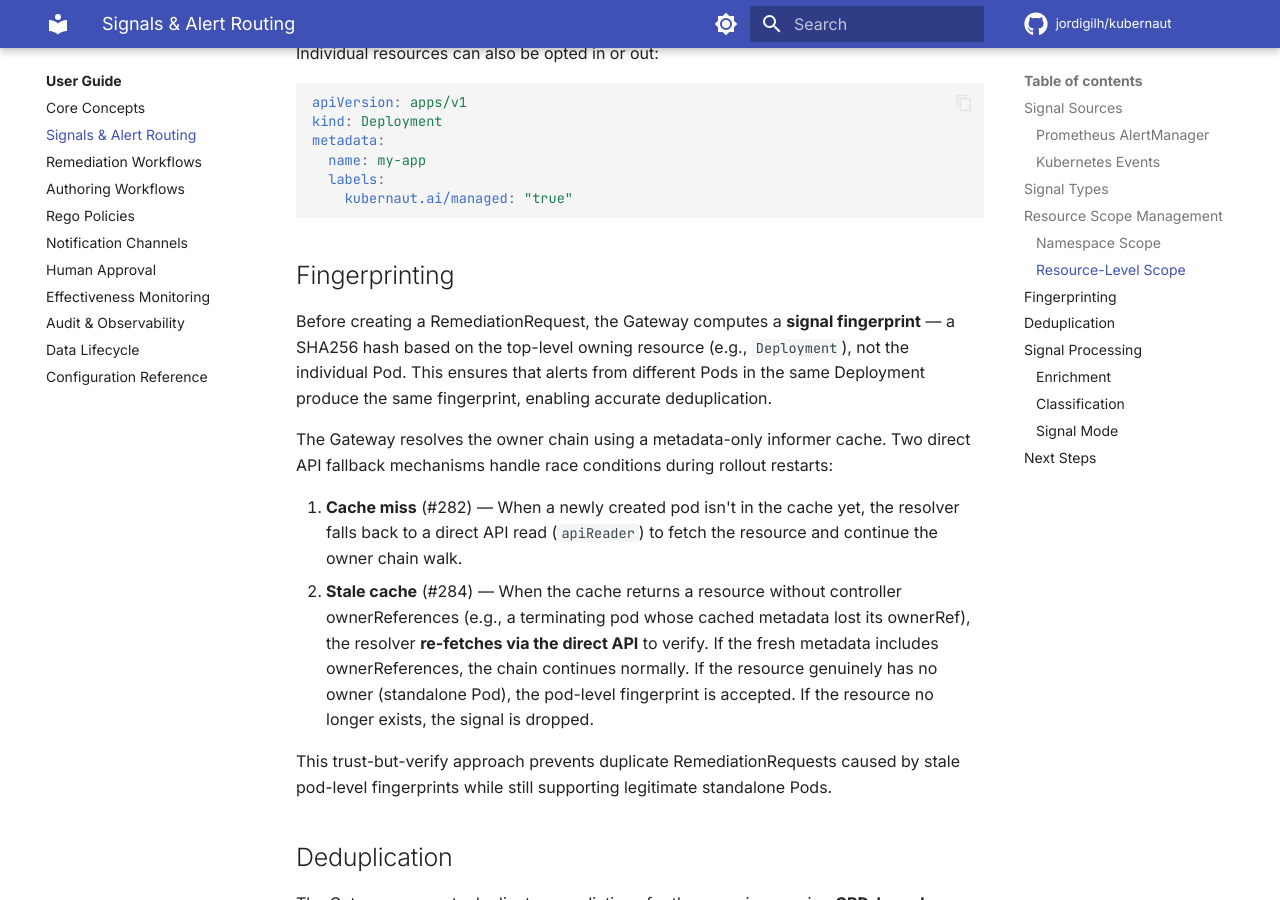
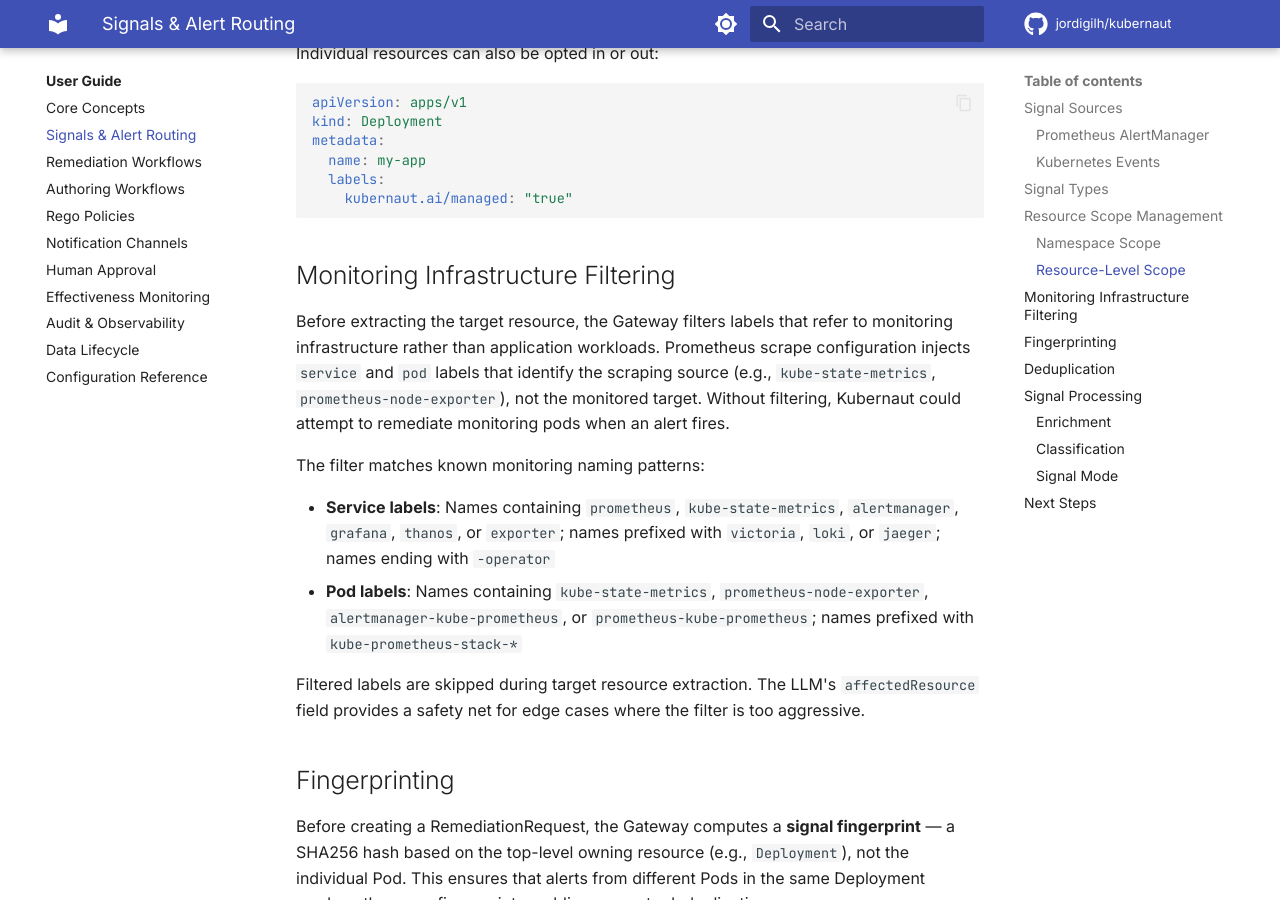
Before and after one commit to jordigilh/kubernaut-docs, an MkDocs documentation site: the page built from docs/user-guide/signals.md, in a window 1280 px wide and 900 px high, scrolled down 1936 px. Built offline with MkDocs 1.6.1 and Material for MkDocs 9.7.7, drawn with Linux system fonts in a browser that asks for light colours; comment, search, counter and statistics services are not loaded; the version menu is left out.

Commit message:
docs: document pipeline behavior changes (#301, #303, #314)
- ai-analysis.md: add problem-self-resolved bypass (#301) -- when HAPI
  reports investigation_outcome=resolved, the substantive RCA check is
  bypassed and the analysis completes as WorkflowNotNeeded.
- remediation-routing.md: add NoActionRequired suppression (#314) -- new
  24-hour dedup delay prevents duplicate RR churn after NoActionRequired
  outcomes. Added config parameter and explanatory section.
- gateway.md + signals.md: document monitoring pod filter (#303) -- the
  Gateway now strips service/pod labels matching known monitoring
  infrastructure names to prevent self-remediation.

Made-with: Cursor

````diff
--- a/docs/user-guide/signals.md
+++ b/docs/user-guide/signals.md
@@ -82,6 +82,17 @@ metadata:
     kubernaut.ai/managed: "true"
 ```
 
+## Monitoring Infrastructure Filtering
+
+Before extracting the target resource, the Gateway filters labels that refer to monitoring infrastructure rather than application workloads. Prometheus scrape configuration injects `service` and `pod` labels that identify the scraping source (e.g., `kube-state-metrics`, `prometheus-node-exporter`), not the monitored target. Without filtering, Kubernaut could attempt to remediate monitoring pods when an alert fires.
+
+The filter matches known monitoring naming patterns:
+
+- **Service labels**: Names containing `prometheus`, `kube-state-metrics`, `alertmanager`, `grafana`, `thanos`, or `exporter`; names prefixed with `victoria`, `loki`, or `jaeger`; names ending with `-operator`
+- **Pod labels**: Names containing `kube-state-metrics`, `prometheus-node-exporter`, `alertmanager-kube-prometheus`, or `prometheus-kube-prometheus`; names prefixed with `kube-prometheus-stack-*`
+
+Filtered labels are skipped during target resource extraction. The LLM's `affectedResource` field provides a safety net for edge cases where the filter is too aggressive.
+
 ## Fingerprinting
 
 Before creating a RemediationRequest, the Gateway computes a **signal fingerprint** — a SHA256 hash based on the top-level owning resource (e.g., `Deployment`), not the individual Pod. This ensures that alerts from different Pods in the same Deployment produce the same fingerprint, enabling accurate deduplication.
````
Also changed, not shown: docs/architecture/ai-analysis.md (+6 -0 lines), docs/architecture/gateway.md (+1 -1 lines), docs/architecture/remediation-routing.md (+9 -0 lines).
